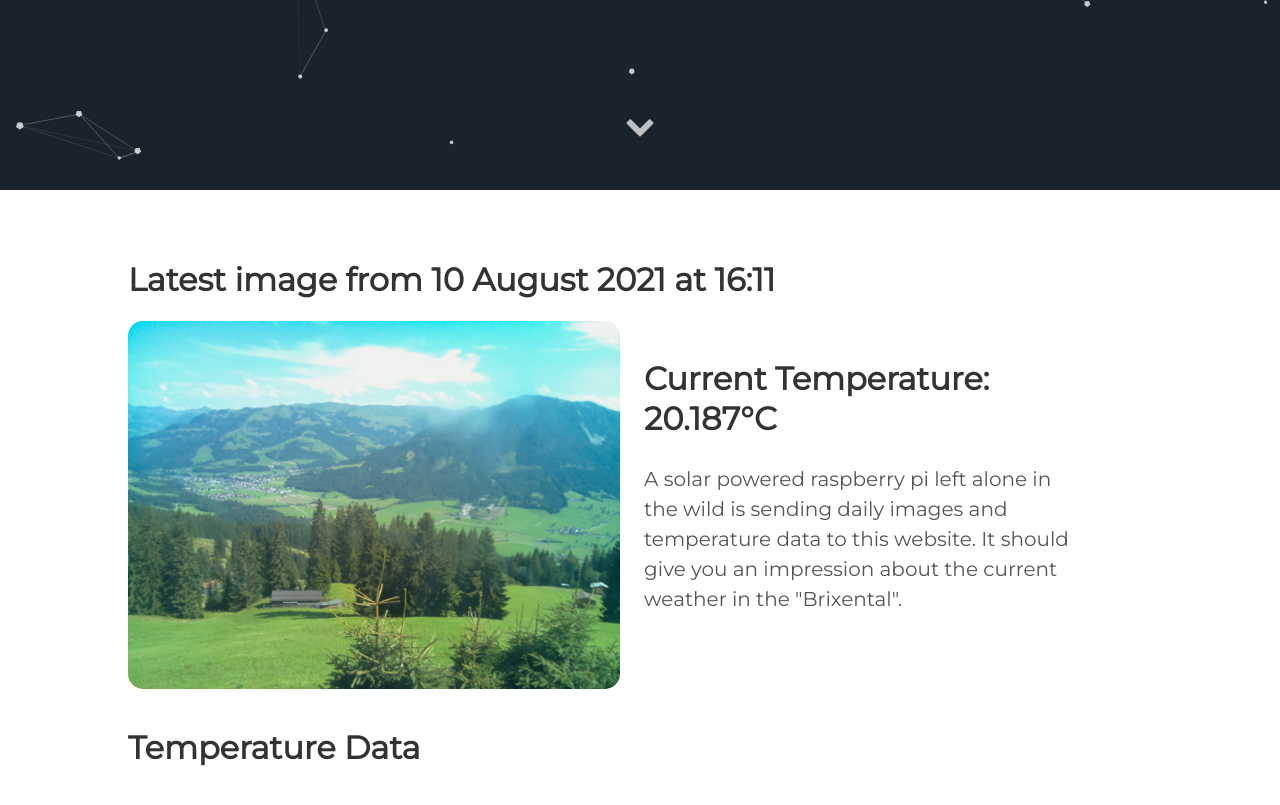
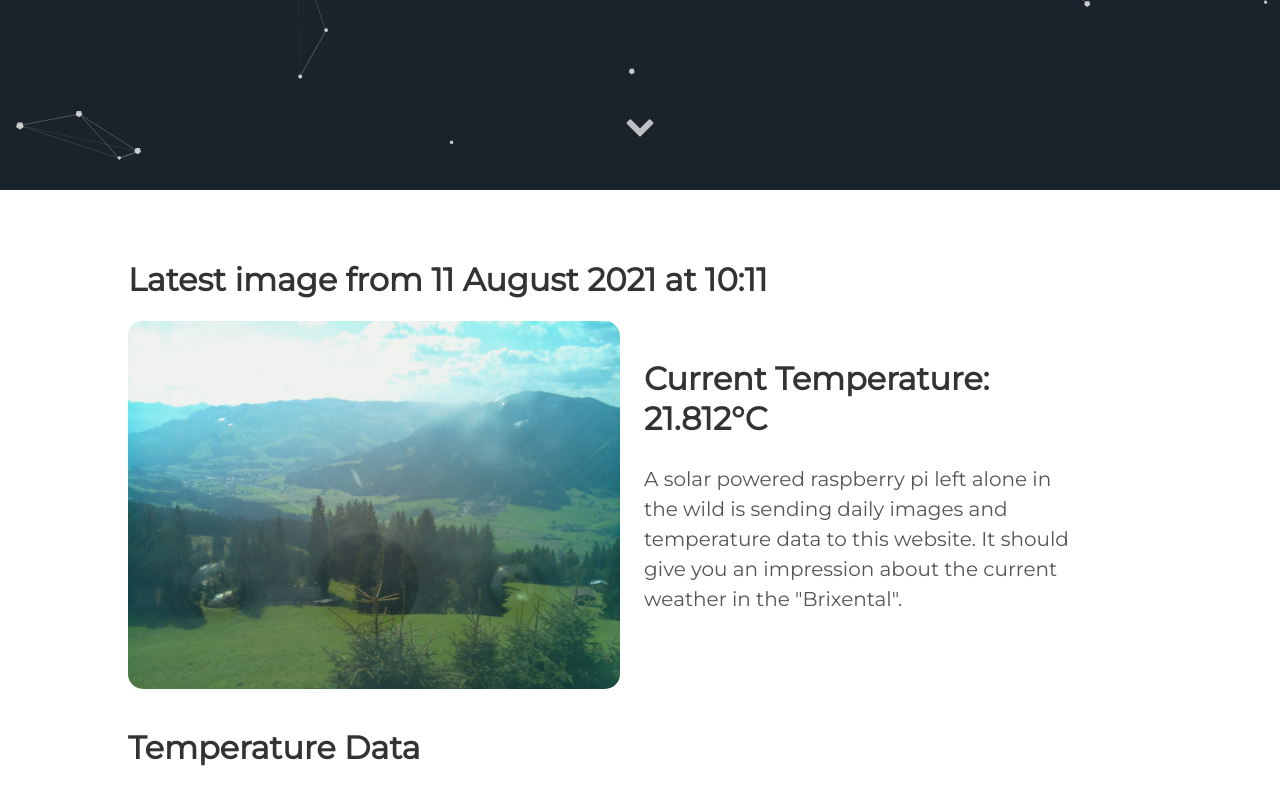
Before and after one commit to vektorious/vektorious.github.io, a Jekyll site: the page built from resources/huette.md, in a window 1280 px wide and 900 px high, scrolled down 710 px. Shown: the top 805 px of the window. Built offline with Jekyll 4.4.1, drawn with Linux system fonts in a browser that asks for light colours.

Commit message:
I'm a bot beep boop

```diff
--- a/resources/huette.md
+++ b/resources/huette.md
@@ -6,13 +6,13 @@ image: '/assets/img/'
 description: 'Live image from the Austrian alps'
 twitter_text: ' '
 ---
-## Latest image from 10 August 2021 at 16:11
+## Latest image from 11 August 2021 at 10:11
 <div class="huette">
   <div class="huette-image">
     <img src="{{ "/assets/img/huette.jpg" | prepend: site.baseurl }}">
   </div>
   <div class="huette-text">
-        <h2>Current Temperature: 20.187°C</h2>
+        <h2>Current Temperature: 21.812°C</h2>
         <p>A solar powered raspberry pi left alone in the wild is sending daily images and temperature data to this website. It should give you an impression about the current weather in the "Brixental".</p>
 
   </div>
```
Also changed, not shown: rpi-script/2021-08-11_101006.txt (renamed from rpi-script/2021-08-10_161006.txt, +6 -5 lines), rpi-script/huette.md (+2 -2 lines), assets/img/huette.jpg, assets/img/temp_plot.png, rpi-script/temp_plot.png, 1 other file.
